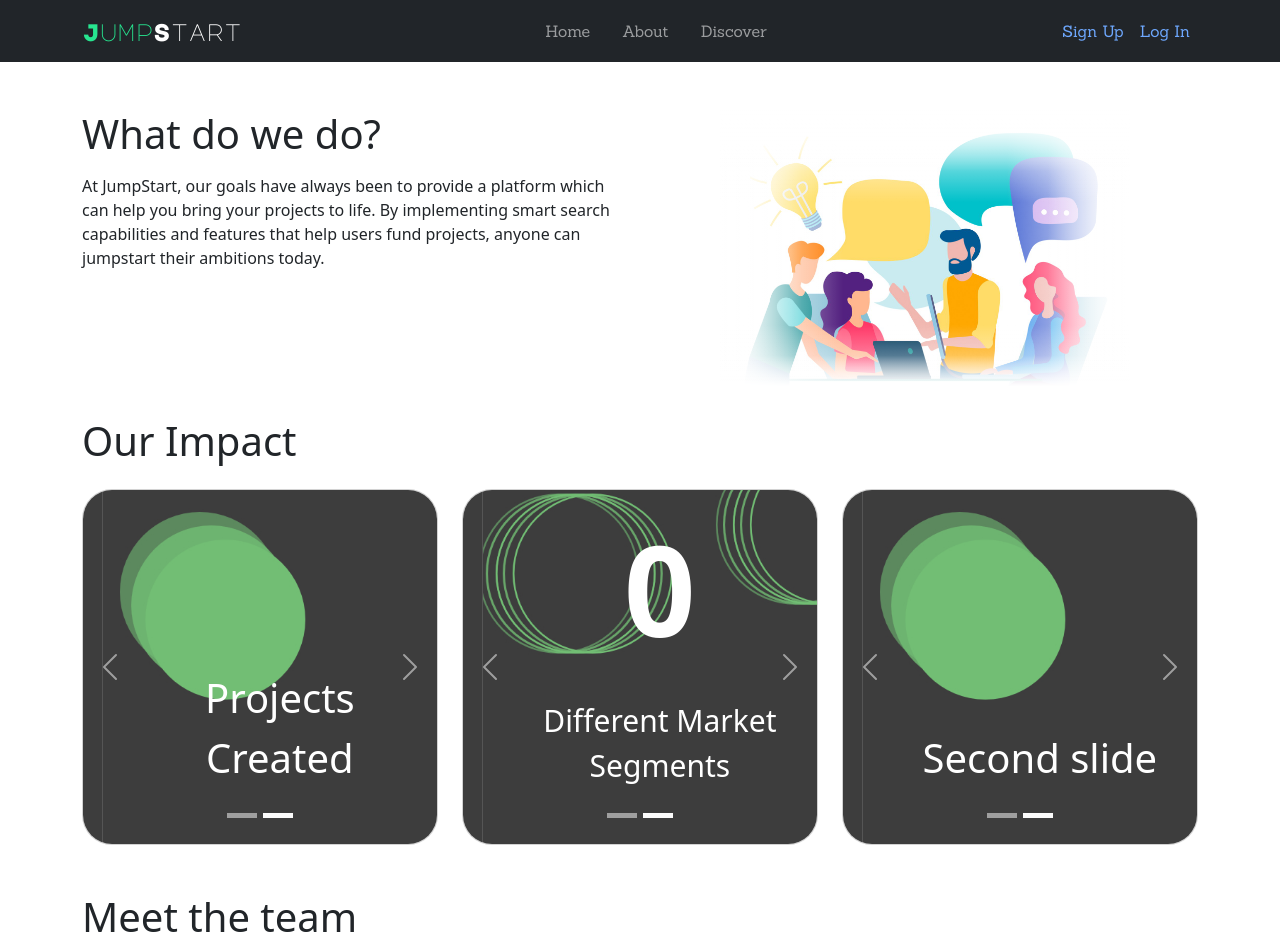
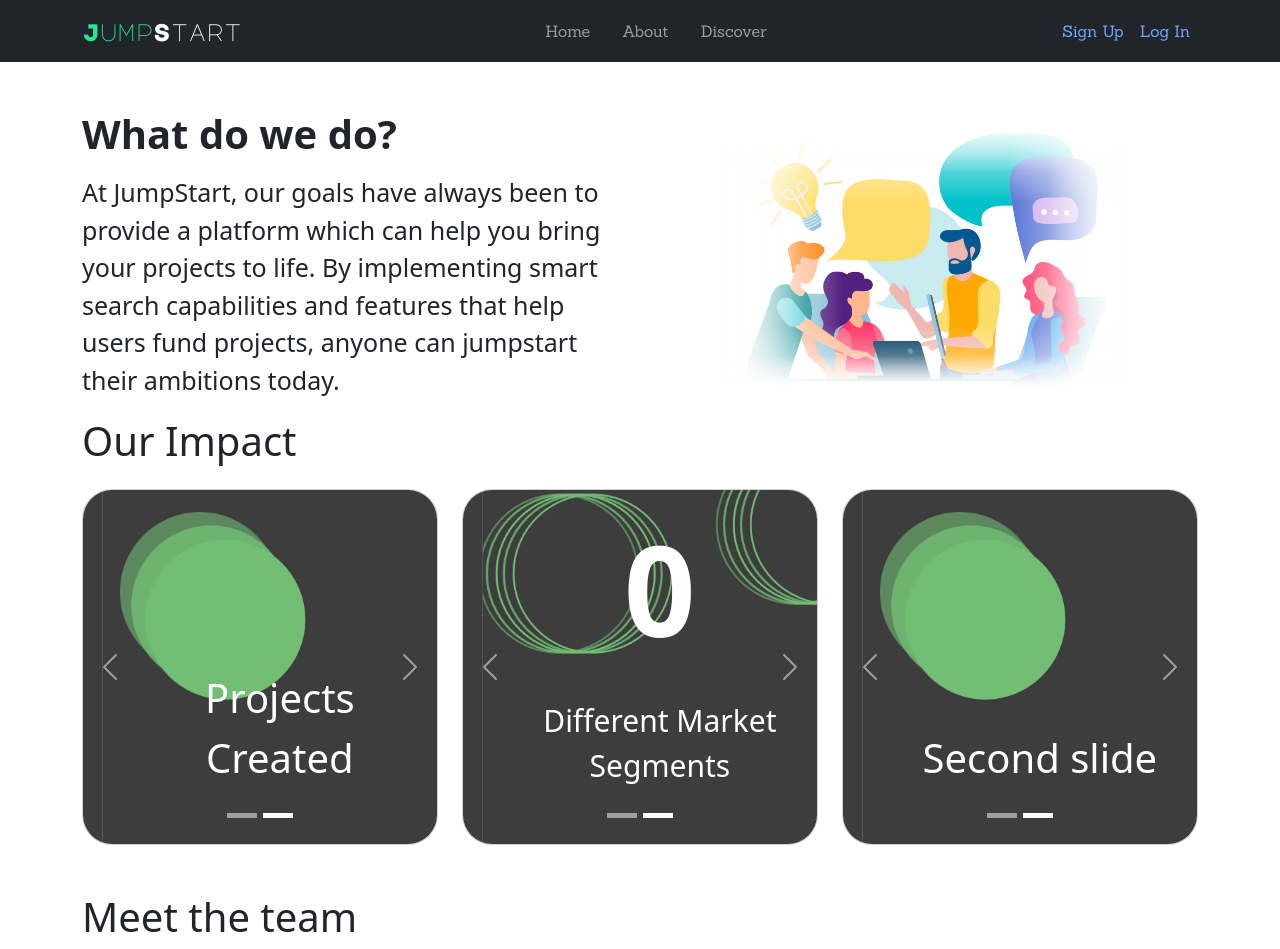
Before and after one commit to HarshaExplorer/JumpStart, a React (Create React App) app: page /about in a window 1280 px wide. Built offline with nearby package versions, Linux system fonts and the light colour scheme; no server answers; the database is empty.

Commit message:
Update About.jsx

```diff
--- a/src/routes/About.jsx
+++ b/src/routes/About.jsx
@@ -107,8 +107,8 @@ const About = () => {
     <Container>
       <Row className="mt-5">
         <Col>
-          <h1>What do we do?</h1>
-          <p className="mt-3">
+          <h1 style={{ fontWeight: "bolder" }}>What do we do?</h1>
+          <p className="mt-3" style={{ fontWeight: "400", fontSize: "25px" }}>
             At JumpStart, our goals have always been to provide a platform which
             can help you bring your projects to life. By implementing smart
             search capabilities and features that help users fund projects,
```
